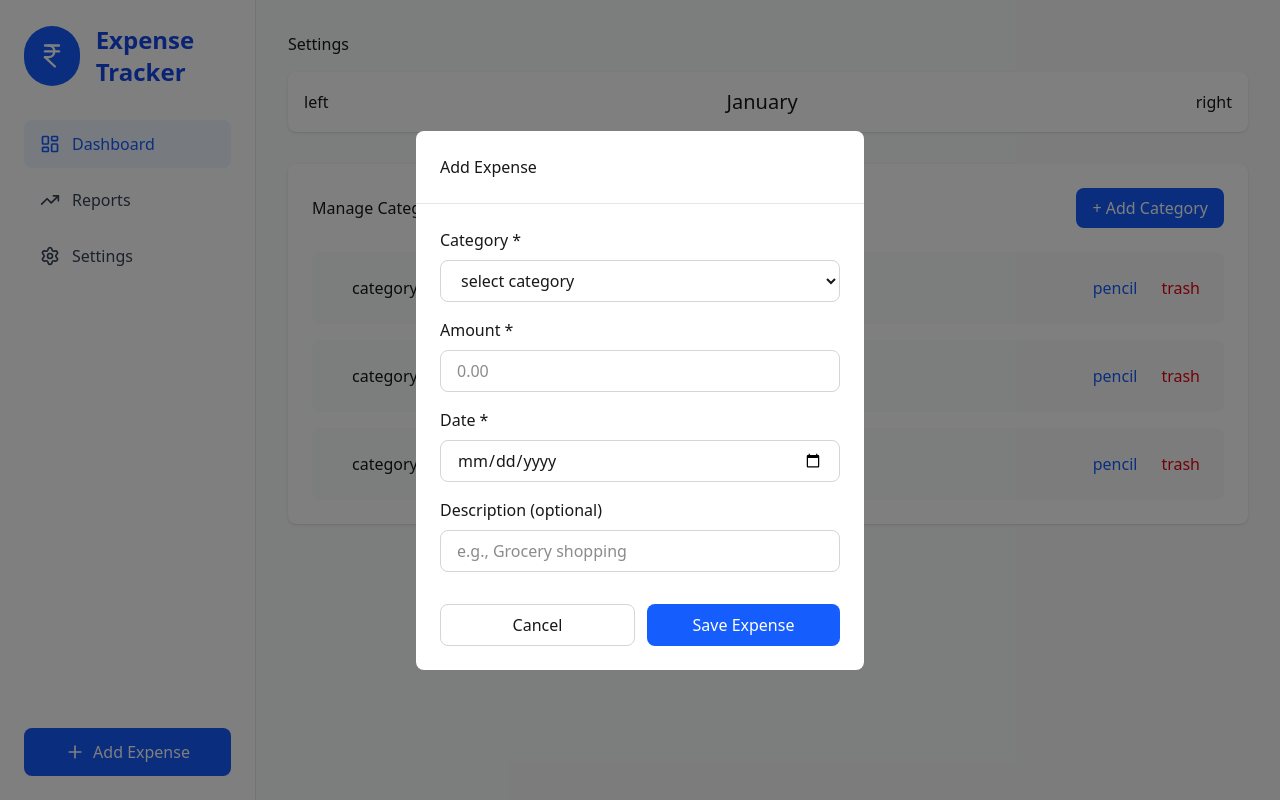
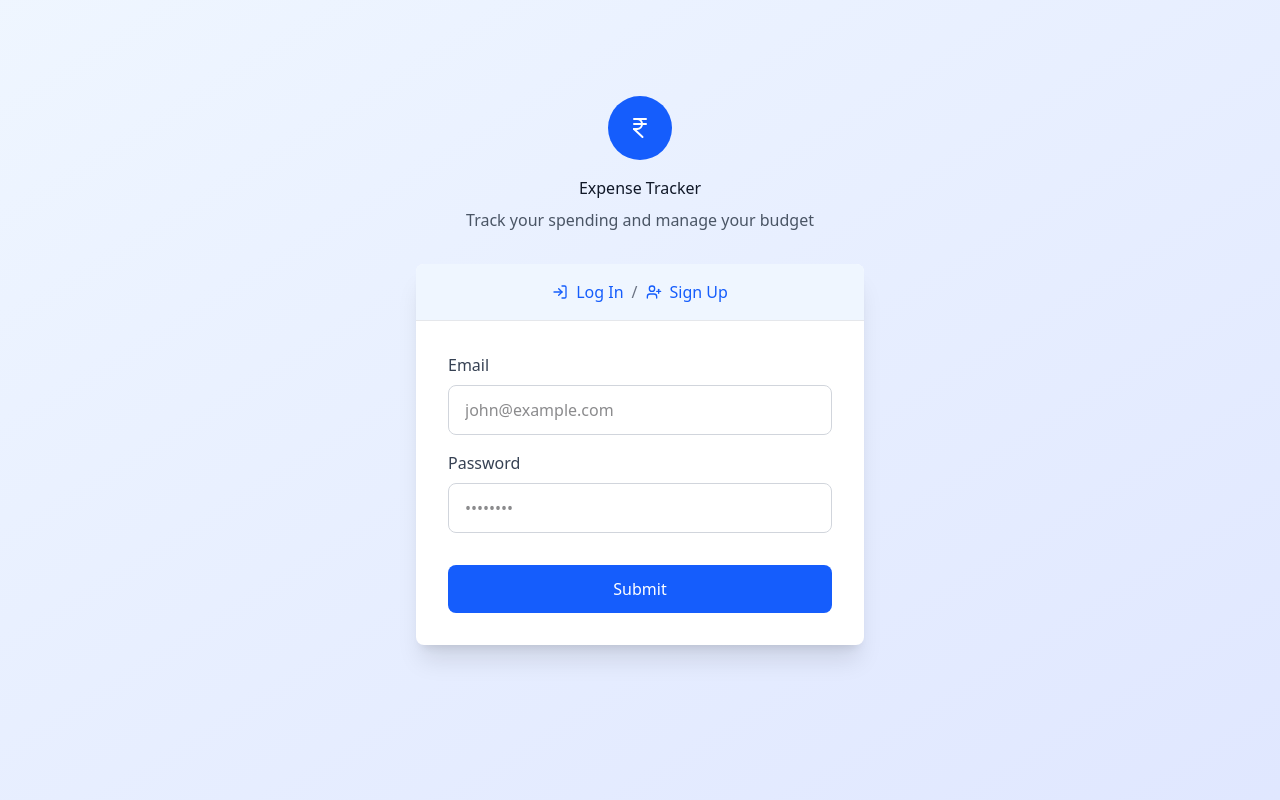
Before and after one commit to bibinlopez/Expense-Tracker, a React (Vite) app: page /auth in a window 1280 px wide. Built offline with nearby package versions, Linux system fonts and the light colour scheme.

Commit message:
Auth Page

```diff
--- a/package.json
+++ b/package.json
@@ -11,10 +11,13 @@
   },
   "dependencies": {
     "@tailwindcss/vite": "^4.1.17",
+    "axios": "^1.13.2",
     "daisyui": "^5.5.5",
     "lucide-react": "^0.554.0",
     "react": "^19.2.0",
     "react-dom": "^19.2.0",
+    "react-router-dom": "^7.9.6",
+    "react-toastify": "^11.0.5",
     "tailwindcss": "^4.1.17"
   },
   "devDependencies": {
--- a/src/App.jsx
+++ b/src/App.jsx
@@ -1,18 +1,85 @@
+// import "./App.css";
+// import AuthPage from "./components/AuthPage";
+// import CategoryModal from "./components/CategoryModal";
+// import Dashboard from "./components/Dashboard";
+// import ExpenseModal from "./components/ExpenseModal";
+// import Navigation from "./components/Navigation";
+// import Reports from "./components/Reports";
+// import Settings from "./components/Settings";
+// import { ToastContainer } from "react-toastify";
+
+// function App() {
+//   return (
+//     <>
+//       <ToastContainer autoClose={2000} position="top-center" />
+//       {/* <Dashboard /> */}
+//       {/* <Reports /> */}
+//       {/* <Settings /> */}
+//       {/* <Navigation /> */}
+//       {/* <ExpenseModal /> */}
+//       {/* <CategoryModal /> */}
+//       <AuthPage />
+//     </>
+//   );
+// }
+
+// export default App;
+
 import "./App.css";
+import { ToastContainer } from "react-toastify";
+
+import {
+  createBrowserRouter,
+  RouterProvider,
+  Navigate,
+  Outlet,
+} from "react-router-dom";
+import AuthPage from "./components/AuthPage";
 import Dashboard from "./components/Dashboard";
-import ExpenseModal from "./components/ExpenseModal";
-import Navigation from "./components/Navigation";
-import Reports from "./components/Reports";
-import Settings from "./components/Settings";
 
 function App() {
+  // Protected Route
+  const ProtectedRoute = () => {
+    const token = localStorage.getItem("accessToken");
+
+    return token ? <Outlet /> : <Navigate to="/auth" replace />;
+  };
+
+  // Public Route
+  const PublicRoute = () => {
+    const token = localStorage.getItem("accessToken");
+
+    return token ? <Navigate to="/" replace /> : <Outlet />;
+  };
+
+  const router = createBrowserRouter([
+    {
+      element: <ProtectedRoute />,
+      children: [
+        {
+          path: "/",
+          element: <Dashboard />,
+        },
+      ],
+      errorElement: <div>error page</div>,
+    },
+    {
+      element: <PublicRoute />,
+      children: [{ path: "/auth", element: <AuthPage /> }],
+    },
+    {
+      path: "*",
+      element: localStorage.getItem("accessToken") ? (
+        <Navigate to="/" replace />
+      ) : (
+        <Navigate to="/auth" replace />
+      ),
+    },
+  ]);
   return (
     <>
-      {/* <Dashboard /> */}
-      {/* <Reports /> */}
-      <Settings />
-      <Navigation />
-      <ExpenseModal />
+      <ToastContainer autoClose={2000} position="top-center" />
+      <RouterProvider router={router} />
     </>
   );
 }
--- /dev/null
+++ b/src/components/AuthPage.jsx
@@ -0,0 +1,134 @@
+import axios from "axios";
+import { LogIn, UserPlus, IndianRupee } from "lucide-react";
+import { useState } from "react";
+import { toast } from "react-toastify";
+import { useNavigate } from "react-router-dom";
+
+const AuthPage = () => {
+  const [email, setEmail] = useState("");
+  const [password, setPassword] = useState("");
+  const [loading, setLoading] = useState(false);
+
+  const navigate = useNavigate();
+
+  const handleSubmit = async (e) => {
+    setEmail("");
+    setPassword("");
+    setLoading(true);
+    try {
+      const response = await axios.post("http://localhost:4000/auth", {
+        email,
+        password,
+      });
+      console.log({ response });
+
+      const token = response?.data?.token;
+      const user = response?.data?.user;
+
+      if (token) {
+        localStorage.setItem("accessToken", token);
+      }
+      if (user) {
+        localStorage.setItem("name", user);
+        localStorage.setItem("userId", user.id);
+      }
+      toast.success(
+        response?.data.message
+          ? response.data.message
+          : "User Logged-In Successfully"
+      );
+      navigate("/");
+    } catch (error) {
+      toast.error(error?.response?.data?.message || "Something went wrong !!!");
+    }
+    setLoading(false);
+  };
+
+  return (
+    <div className="min-h-screen bg-gradient-to-br from-blue-50 to-indigo-100 flex  justify-center p-4">
+      <div className="w-full max-w-md pt-20">
+        {/* Logo*/}
+        <div className="text-center mb-8">
+          <div className="inline-flex items-center justify-center w-16 h-16 bg-blue-600 rounded-full mb-4">
+            <IndianRupee className="w-7 h-6 text-white" />
+          </div>
+          <h1 className="text-gray-900">Expense Tracker</h1>
+          <p className="text-gray-600 mt-2">
+            Track your spending and manage your budget
+          </p>
+        </div>
+
+        {/* Auth Card */}
+        <div className="bg-white rounded-lg shadow-xl overflow-hidden">
+          <div className="flex border-b border-gray-200">
+            <div
+              className={`flex-1 px-6 py-4 transition-colors bg-blue-50 text-blue-600 border-b-  border-blue-600`}
+            >
+              <div className="flex items-center justify-center gap-2">
+                <LogIn className="w-4 h-4" />
+                <span>Log In</span>
+                <span className="text-gray-500">/</span>
+                <UserPlus className="w-4 h-4" />
+                <span>Sign Up</span>
+              </div>
+            </div>
+          </div>
+
+          {/* Form */}
+          <div className="p-8">
+            <form className="space-y-4">
+              <div>
+                <label
+                  htmlFor="login-email"
+                  className="block mb-2 text-gray-700"
+                >
+                  Email
+                </label>
+                <input
+                  id="login-email"
+                  type="email"
+                  value={email}
+                  onChange={(e) => setEmail(e.target.value)}
+                  className="w-full px-4 py-3 border border-gray-300 rounded-lg focus:outline-none focus:ring-2 focus:ring-blue-500"
+                  placeholder="john@example.com"
+                  required
+                  autoComplete="email"
+                />
+              </div>
+
+              <div className="mb-8">
+                <label
+                  htmlFor="login-password"
+                  className="block mb-2 text-gray-700"
+                >
+                  Password
+                </label>
+                <input
+                  id="login-password"
+                  type="password"
+                  value={password}
+                  onChange={(e) => setPassword(e.target.value)}
+                  className="w-full px-4 py-3 border border-gray-300 rounded-lg focus:outline-none focus:ring-2 focus:ring-blue-500"
+                  placeholder="••••••••"
+                  required
+                  autoComplete="current-password"
+                />
+              </div>
+
+              <button
+                type="button"
+                onClick={handleSubmit}
+                disabled={loading}
+                className="w-full px-4 py-3 bg-blue-600 text-white rounded-lg hover:bg-blue-700 transition-colors cursor-pointer"
+              >
+                Submit
+              </button>
+            </form>
+          </div>
+        </div>
+      </div>
+    </div>
+  );
+};
+
+export default AuthPage;
--- /dev/null
+++ b/src/components/CategoryModal.jsx
@@ -0,0 +1,65 @@
+import React from "react";
+
+const CategoryModal = () => {
+  return (
+    <div className="fixed inset-0 bg-black/50 flex items-center justify-center z-50 p-4">
+      <div className="bg-white rounded-lg w-full max-w-md">
+        {/* Header */}
+        <div className="flex items-center justify-between p-6 border-b border-gray-200">
+          <h3>{"category"}</h3>
+          <button
+            className="p-2 hover:bg-gray-100 rounded-lg transition-colors"
+            aria-label="Close"
+          ></button>
+        </div>
+
+        {/* Form */}
+        <form className="p-6 space-y-6">
+          {/* Name */}
+          <div>
+            <label htmlFor="category-name" className="block mb-2">
+              Category Name *
+            </label>
+            <input
+              id="category-name"
+              type="text"
+              className="w-full px-4 py-2 border border-gray-300 rounded-lg focus:outline-none focus:ring-2 focus:ring-blue-500"
+              placeholder="e.g., Groceries"
+              required
+              autoFocus
+            />
+          </div>
+
+          {/* Color */}
+          <div>
+            <label className="block mb-3">Color *</label>
+            <div className="grid grid-cols-5 gap-3">
+              <button
+                type="button"
+                className="w-12 h-12 rounded-lg border-2 transition-all hover:scale-110 flex items-center justify-center"
+              ></button>
+            </div>
+          </div>
+
+          {/* Actions */}
+          <div className="flex gap-3 pt-4">
+            <button
+              type="button"
+              className="flex-1 px-4 py-2 border border-gray-300 rounded-lg hover:bg-gray-50 transition-colors"
+            >
+              Cancel
+            </button>
+            <button
+              type="submit"
+              className="flex-1 px-4 py-2 bg-blue-600 text-white rounded-lg hover:bg-blue-700 transition-colors"
+            >
+              Save
+            </button>
+          </div>
+        </form>
+      </div>
+    </div>
+  );
+};
+
+export default CategoryModal;
```
Also changed, not shown: 1 other file (tests, documents, lock files or other folders).
